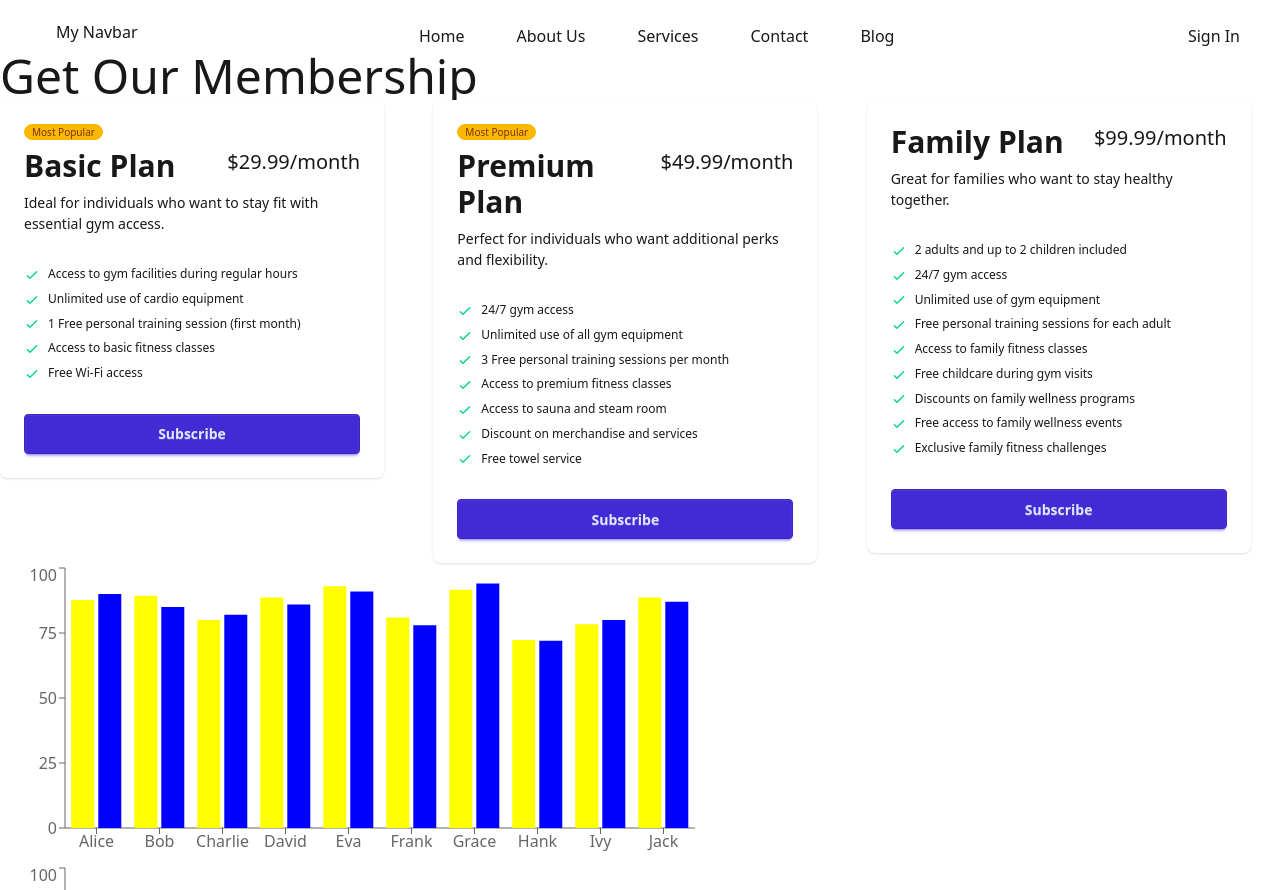
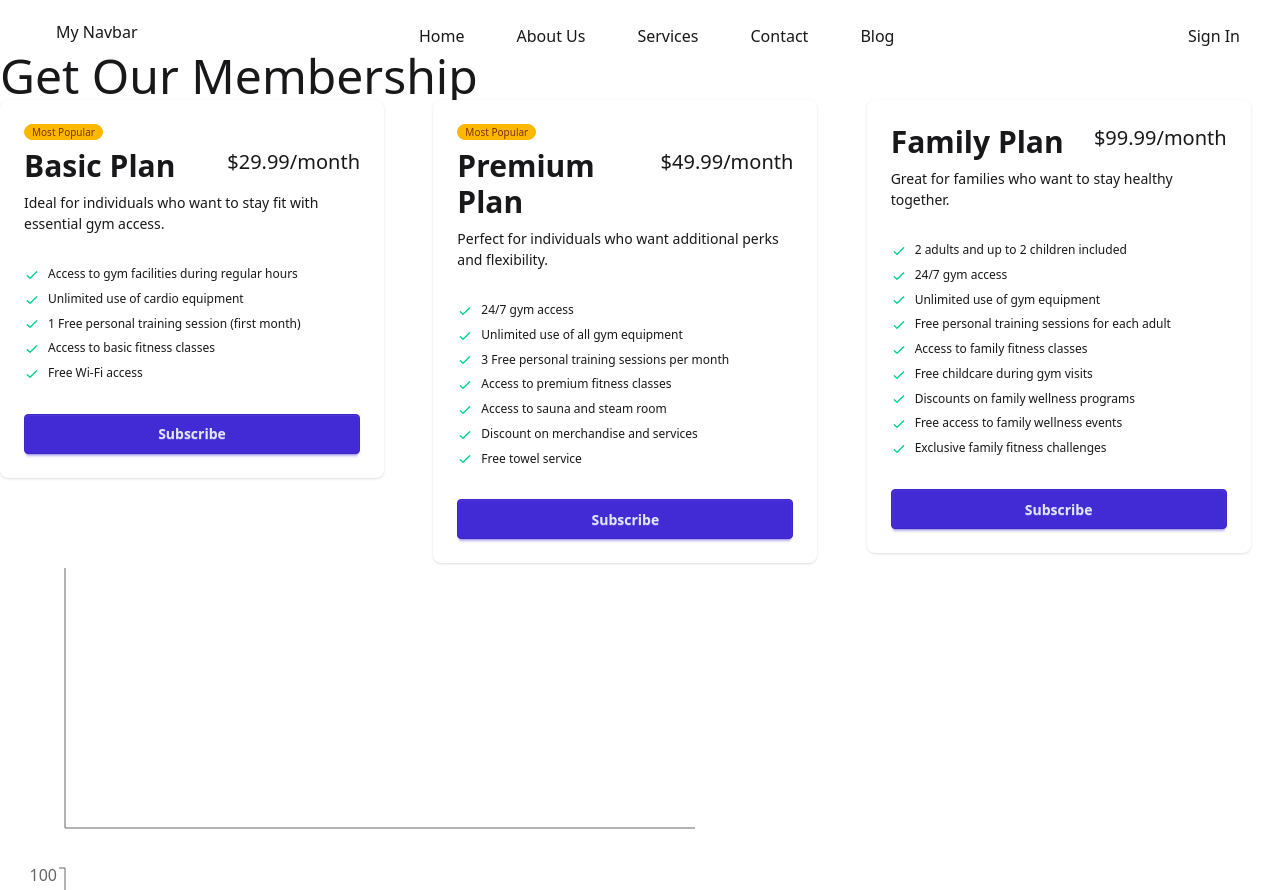
Before and after one commit to rafiul040/assignment-7, a React (Vite) app: page / in a window 1280 px wide. Shown: the top 890 px of the page. Built offline with nearby package versions, Linux system fonts and the light colour scheme.

Commit message:
no define

```diff
--- a/src/Components/MarksChart/Markschart.jsx
+++ b/src/Components/MarksChart/Markschart.jsx
@@ -15,9 +15,7 @@ const Markschart = ({marksPromise}) => {
             math: studentData.marks.math
         }
 
-        const avg = (student.physics + student.chemistry + student.math) / 3
-        student.avg = avg
-        return student
+
     })
 
     console.log(marksChartData)
```
